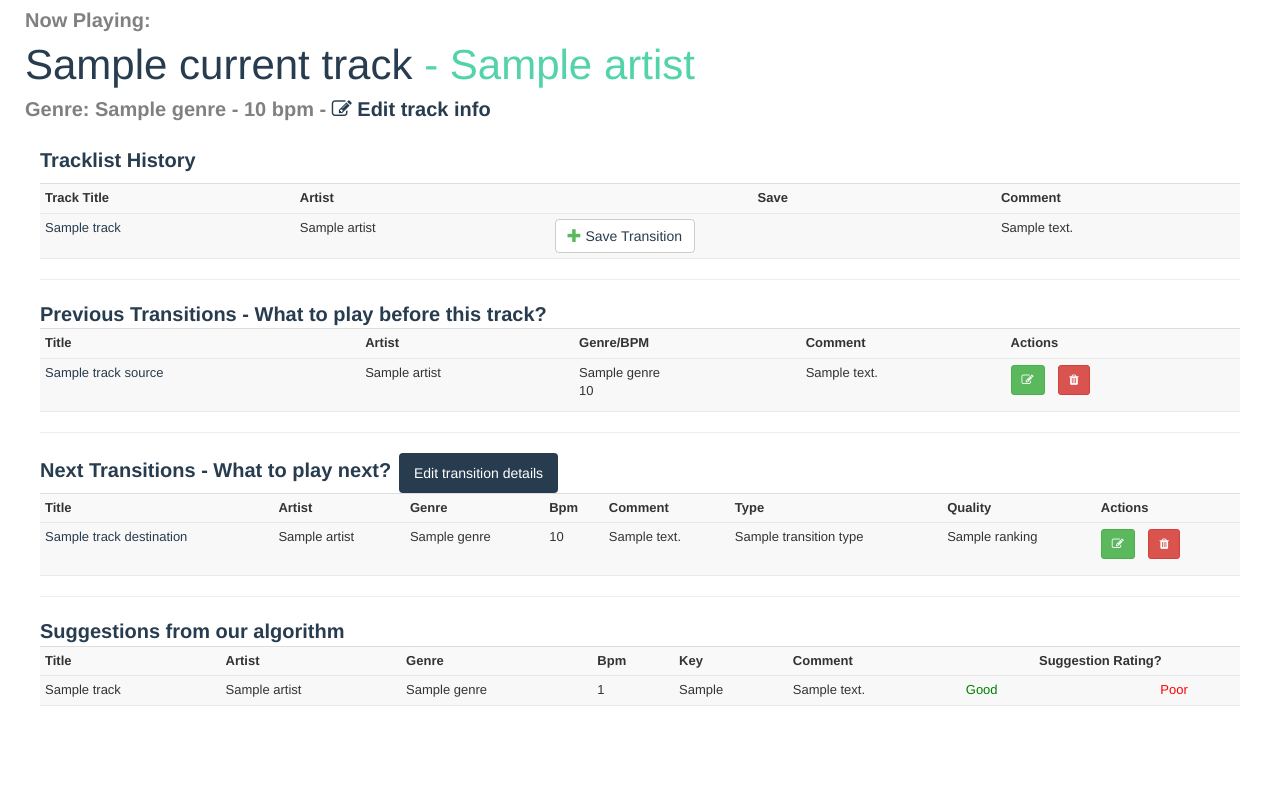
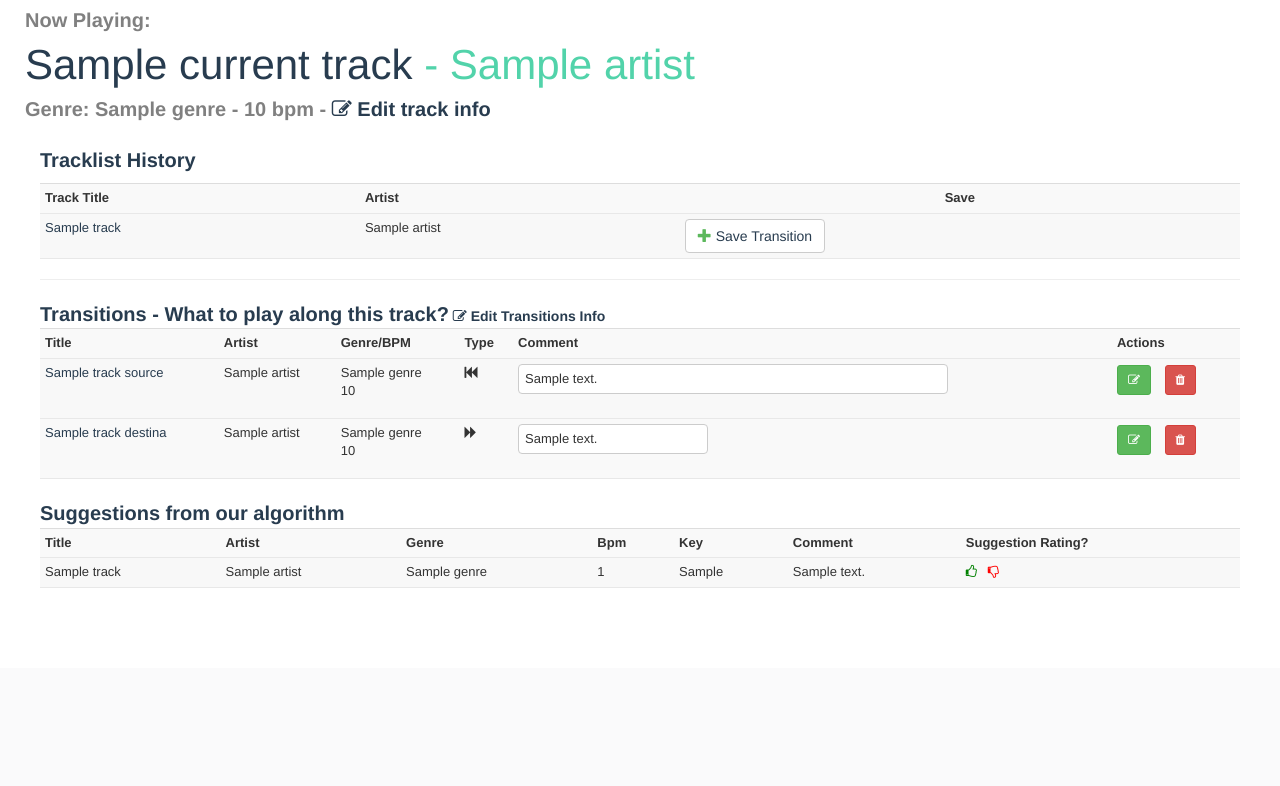
Before and after one commit to rubicontext/rubitrack, a Django app: template rubitrack/track/templates/track/currently_playing.html in a window 1280 px wide. Shown: the part 190-976 px from the top of the page. After the commit the page ends 778 px from the top, so only its background shows below. Run offline with Django 3.2, Linux system fonts and the light colour scheme; tables that the repository leaves empty hold one stand-in row (values such as "Sample post"); the template is opened without the code that fills it: values that come from a table or form of the project are taken from there, most other values are stand-ins (such as "Sample title", 1, 10 or a date in 2020); some libraries are stand-ins or nearby versions.

Commit message:
1:simplification of the screen (catergoy and columns) 2:inline editing is working (finally) 3:thumbs for suggestion rating. TODO : suggestion rating is not implemented. Inline editing goes multine after n chars. some react, and an app.

```diff
--- a/rubitrack/templates/admin/base_site.html
+++ b/rubitrack/templates/admin/base_site.html
@@ -89,11 +89,11 @@
             display: inline;
         }
 
-        td.good_transition {
+        .good_transition {
             color:green;
         }
 
-        td.bad_transition {
+        .bad_transition {
             text-align: center;
             color:red;
         }
--- a/rubitrack/track/templates/track/currently_playing.html
+++ b/rubitrack/track/templates/track/currently_playing.html
@@ -11,6 +11,10 @@
 
 
 <div class='now_playing_track' id='currentlyPlayingTrackBlock'>
+
+
+  <input type="hidden" id="currentTrackId" name="currentTrackId" value="{{ currentTrack.pk }}" />
+
   <div class="row">
     <div class="grey_subtitle">Now Playing: </div>
   </div>
@@ -36,7 +40,6 @@
         <th>Track Title</th>
         <th>Artist</th>
         <th style="text-align: center">Save</th>
-        <th>Comment</th>
 
       </tr>
       {% for currentPlay in playlistHistory %}
@@ -58,7 +61,7 @@
                 </div>
 
             </td>
-         <td>{{ currentPlay.track.comment }}</td>
+
 
       </tr>
       {% endfor %}
@@ -67,13 +70,19 @@
 
   <hr>
 
-  <div class="blue_subtitle_small">Previous Transitions - What to play before this track?</div>
-  <div id="transitionsBeforeTableDiv">
-    <table id="transitionsBeforeTable" class="table table-striped table-condensed">
+  <div class="blue_subtitle_small">Transitions - What to play along this track?</div>
+  <a href="{% url 'admin:track_customtracktransition_change' currentTrack.id %}" target="_blank">
+                <b><i class="fa fa-edit"></i> Edit Transitions Info</b>
+          </a>
+
+
+  <div id="transitionsAllTableDiv">
+    <table id="transitionsAllTable" class="table table-striped table-condensed">
             <tr>
              <th>Title</th>
              <th>Artist</th>
              <th>Genre/BPM</th>
+             <th>Type</th>
              <th>Comment</th>
              <th>Actions</th>
             </tr>
@@ -85,7 +94,12 @@
              <td>{{ currentTransition.track_source.genre.name }}<br>
                   {{ currentTransition.track_source.bpm|floatformat}}
               </td>
-             <td>{{ currentTransition.comment }}</td>
+            <td><i class="fa fa-fast-backward"></i></td>
+             <td>
+
+              <input type="text" class="commentTransitionInput" size="50"
+              value="{{ currentTransition.comment }}" transitionId="{{currentTransition.id}}"><br><br>
+             </td>
              <td>
 
             <ul class="list-inline m-0">
@@ -95,59 +109,33 @@
 
               <li class="list-inline-item">
                 <a class="remove-btn btn-small" href="#" onclick="return false;">
-                  <button class="btn btn-danger btn-sm rounded-0 deleteTransitionBefore"
-                  type="button" title="Delete" transitionId={{currentTransition.id}}><i class="fa fa-trash"></i></button>
+                  <button class="btn btn-danger btn-sm rounded-0 deleteTransition"
+                  type="button" title="Delete" transitionId="{{currentTransition.id}}"><i class="fa fa-trash"></i></button>
                 </a>
               </li>
           </ul>
          </td>
             </tr>
             {% endfor %}
-          </table>
-    </div>
 
-
-
-
-    <hr>
-
-
-
-
-        <div class="blue_subtitle_small">Next Transitions - What to play next?</div>&nbsp;
-          <a href="{% url 'admin:track_customtracktransition_change' currentTrack.id %}" target="_blank">
-                <input type="submit" value="Edit transition details" name="editTransitionDetails">
-          </a>
-
-
-
-      <div id="transitionsAfterTableDiv">
-      <table id="transitionsAfterTable" class="table table-striped table-condensed">
-        <tr>
-         <th>Title</td>
-         <th>Artist</td>
-         <th>Genre</td>
-         <th>Bpm</td>
-         <th>Comment</td>
-         <th>Type</td>
-         <th>Quality</td>
-         <th>Actions</td>
-
-
-        </tr>
 
         {% for currentTransition in transitionsAfter %}
             <tr>
-         <td><a href="{% url 'admin:track_track_change' currentTransition.track_destination.id %}">{{ currentTransition.track_destination.title }}</a></td>
+              <td><a href="{% url 'admin:track_track_change' currentTransition.track_source.id %}">
+                  {{ currentTransition.track_destination.title|slice:":20" }}
+              </a></td>
              <td>{{ currentTransition.track_destination.artist.name }}</td>
-         <td>{{ currentTransition.track_destination.genre.name }}</td>
-         <td>{{ currentTransition.track_destination.bpm|floatformat}}</td>
-         <td>{{ currentTransition.comment }}</td>
-         <td>{{ currentTransition.transition_type.name }}</td>
-         <td>{{ currentTransition.ranking }}</td>
+             <td>{{ currentTransition.track_destination.genre.name }}<br>
+                  {{ currentTransition.track_destination.bpm|floatformat}}
+              </td>
+            <td><i class="fa fa-forward"></i></td>
+             <td>
 
+              <input type="text" class="commentTransitionInput"
+              value="{{ currentTransition.comment }}" transitionId="{{currentTransition.id}}"><br><br>
+             </td>
              <td>
-          <!-- Call to action buttons -->
+
             <ul class="list-inline m-0">
                <li class="list-inline-item">
                   <button class="btn btn-success btn-sm rounded-0" type="button" data-toggle="tooltip" data-placement="top" title="Edit"><i class="fa fa-edit"></i></button>
@@ -155,24 +143,19 @@
 
               <li class="list-inline-item">
                 <a class="remove-btn btn-small" href="#" onclick="return false;">
-                  <button class="btn btn-danger btn-sm rounded-0 deleteTransitionAfter"
-                  type="button" title="Delete" transitionId={{currentTransition.id}}><i class="fa fa-trash"></i></button>
+                  <button class="btn btn-danger btn-sm rounded-0 deleteTransition"
+                  type="button" title="Delete" transitionId="{{currentTransition.id}}"><i class="fa fa-trash"></i></button>
                 </a>
               </li>
-
           </ul>
          </td>
-
-
-
-
             </tr>
             {% endfor %}
+
           </table>
     </div>
 
 
-      <hr>
 
         <div class="blue_subtitle_small">Suggestions from our algorithm</div>
         <div id="tableSuggestionAuto">
@@ -185,7 +168,7 @@
            <th>Bpm</td>
            <th>Key</td>
             <th>Comment</td>
-           <th colspan=2 style="text-align: center">Suggestion Rating?</th>
+           <th>Suggestion Rating?</th>
 
           </tr>
 
@@ -198,8 +181,9 @@
            <td>{{ currentTrackSuggestion.bpm |floatformat}}</td>
            <td>{{ currentTrackSuggestion.musical_key }}</td>
            <td>{{ currentTrackSuggestion.comment }}</td>
-           <td class="good_transition">Good</td>
-           <td class="bad_transition">Poor</td>
+           <td><i class="fa fa-thumbs-o-up  good_transition""></i> &nbsp;
+            <i class="fa fa-thumbs-o-down bad_transition"></i>
+           </td>
 
           </tr>
           {% endfor %}
@@ -235,18 +219,13 @@
         });
 
         $.ajax({
-          url: '../get_more_transition_before_block',
+          url: '../get_more_transition_block?currentTrackId='+$('#currentTrackId').val(),
           success: function(data) {
-            $('#transitionsBeforeTableDiv').html(data);
-             //$('#currentlyPlayingTrackBlock_second').html(data);
+            if(data !='<div></div>') {
+              $('#transitionsAllTableDiv').html(data);
             }
-        });
-        $.ajax({
-          url: '../get_more_transition_after_block',
-          success: function(data) {
-            $('#transitionsAfterTableDiv').html(data);
-             //$('#currentlyPlayingTrackBlock_second').html(data);
-          }
+
+          },
         });
         $.ajax({
           url: '../get_more_suggestion_auto_block',
@@ -262,7 +241,7 @@
       $.ajax({
           url: '../add_new_transition?trackSourceId='+$(this).attr('trackSourceId')+'&trackDestinationId='+$(this).attr('trackDestinationId'),
           success: function(data) {
-            $('#transitionsBeforeTableDiv').html(data);
+            $('#transitionsAllTableDiv').html(data);
             $('#'+$(this).attr('trackSourceId')).html('Transition saved!');
             //$('#2423').html('saved!');
           }
@@ -271,23 +250,26 @@
     })
 
     //ajax call to DELETE transition with no refresh
-    $(document).on("click", ".deleteTransitionBefore", function(){
+    $(document).on("click", ".deleteTransition", function(){
       $.ajax({
-          url: '../delete_transition?transitionDeleteId='+$(this).attr('transitionId')+'&type=before',
+          url: '../delete_transition?transitionDeleteId='+$(this).attr('transitionId'),
           success: function(data) {
-             $('#transitionsBeforeTableDiv').html(data);
+            if(data) {
+              $('#transitionsAllTableDiv').html(data);
             }
+
+          }
+
         });
 
     })
 
-    //ajax call to DELETE transition with no refresh
-    $(document).on("click", ".deleteTransitionAfter", function(){
+
+    //inline comment edition
+    $(".commentTransitionInput").change(function(){
+      //alert( this.value );
       $.ajax({
-          url: '../delete_transition?transitionDeleteId='+$(this).attr('transitionId')+'&type=afterr',
-          success: function(data) {
-             $('#transitionsAfterTableDiv').html(data);
-          }
+          url: '../update_transition_comment?transitionUpdateId='+$(this).attr('transitionId')+'&newComment='+this.value,
         });
 
     })
--- a/rubitrack/track/templates/track/get_more_currently_playing_track_block.html
+++ b/rubitrack/track/templates/track/get_more_currently_playing_track_block.html
@@ -1,4 +1,6 @@
-<div class="row">
+<input type="hidden" id="currentTrackId" name="currentTrackId" value="{{ currentTrack.pk }}" />
+
+  <div class="row">
     <div class="grey_subtitle">Now Playing: </div>
   </div>
   <div class="row">
--- a/rubitrack/track/urls.py
+++ b/rubitrack/track/urls.py
@@ -23,13 +23,13 @@ urlpatterns = [
 
     path('add_new_transition/', transition.add_new_transition, name='add_new_transition_view'),
     path('delete_transition/', transition.delete_transition, name='delete_transition_view'),
+    path('update_transition_comment/', transition.update_transition_comment, name='uupdate_transition_comment_view'),
 
     path('get_more_played_history_row/', currently_playing.get_more_played_history_row, name='get_more_played_history_row'),
     path('get_more_playlist_history_table/', currently_playing.get_more_playlist_history_table, name='get_more_playlist_history_table'),
     path('get_more_currently_playing_title_block/', currently_playing.get_more_currently_playing_title_block, name='get_more_currently_playing_title_block'),
     path('get_more_currently_playing_track_block/', currently_playing.get_more_currently_playing_track_block, name='get_more_currently_playing_track_block'),
     path('get_more_suggestion_auto_block/', currently_playing.get_more_suggestion_auto_block, name='get_more_suggestion_auto_block'),
-    path('get_more_transition_after_block/', currently_playing.get_more_transition_after_block, name='get_more_transition_after_block'),
-    path('get_more_transition_before_block/', currently_playing.get_more_transition_before_block, name='get_more_transition_before_block'),
+    path('get_more_transition_block/', currently_playing.get_more_transition_block, name='get_more_transition_block'),
 
 ]
```
Also changed, not shown: rubitrack/track/currently_playing.py (+16 -12 lines), rubitrack/track/templates/track/get_more_playlist_history_table.html (+4 -10 lines), rubitrack/track/templates/track/get_more_suggestion_auto_block.html (+4 -3 lines), rubitrack/track/templates/track/get_more_transition_after_block.html (deleted, +0 -47 lines), rubitrack/track/templates/track/get_more_transition_before_block.html (deleted, +0 -39 lines), rubitrack/track/transition.py (+13 -10 lines). Lines whose indentation alone changed are shown as unchanged.
